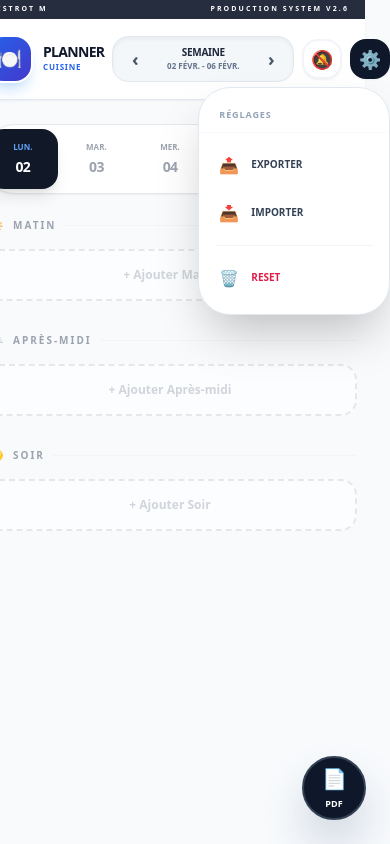
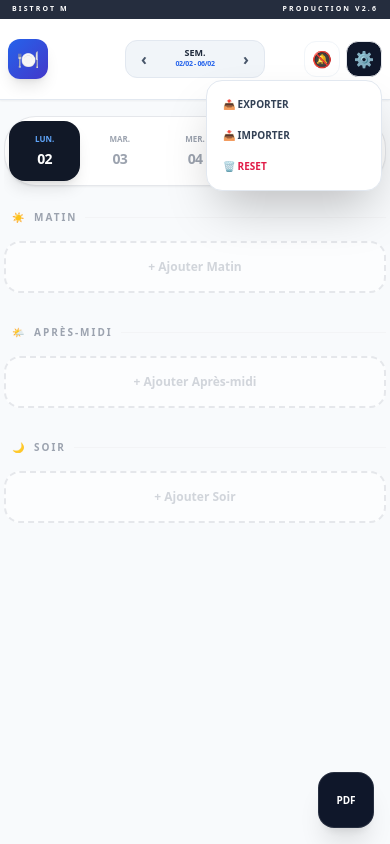
Before and after one commit to skherchache-oss/cuisine-planner, a React (Vite) app: page / in a window 390 px wide. Both pictures are taken after a click on the button "⚙️". Built offline with nearby package versions, Linux system fonts and the light colour scheme.

Commit message:
Fix mobile drag and drop and input font size

```diff
--- a/App.tsx
+++ b/App.tsx
@@ -30,7 +30,7 @@ const App: React.FC = () => {
 
   const currentWeekStart = startOfDay(startOfWeek(addWeeks(new Date(), weekOffset), { weekStartsOn: 1 }));
   const currentWeekEnd = addDays(currentWeekStart, 4);
-  const weekLabel = `${format(currentWeekStart, 'dd MMM', { locale: fr })} - ${format(currentWeekEnd, 'dd MMM', { locale: fr })}`;
+  const weekLabel = `${format(currentWeekStart, 'dd/MM')} - ${format(currentWeekEnd, 'dd/MM')}`;
 
   useEffect(() => {
     const saved = localStorage.getItem('cuisine_tasks');
@@ -151,76 +151,58 @@ const App: React.FC = () => {
 
   return (
     <div className="min-h-screen bg-[#F8FAFC] pb-24 overflow-x-hidden flex flex-col font-sans">
-      {/* Top Status Bar (Ultra Fine) */}
-      <div className="no-print bg-[#0F172A] text-white py-1 px-4 flex justify-between items-center text-[7px] font-bold uppercase tracking-[0.3em] opacity-90">
+      <div className="no-print bg-[#0F172A] text-white py-1 px-3 flex justify-between items-center text-[7px] font-bold uppercase tracking-[0.3em] opacity-90">
         <span>BISTROT M</span>
-        <span>PRODUCTION SYSTEM v2.6</span>
+        <span>PRODUCTION v2.6</span>
       </div>
 
-      <header className="no-print bg-white border-b border-slate-200 sticky top-0 z-[60] shadow-sm">
-        <div className="max-w-7xl mx-auto px-3 h-20 sm:h-24 flex items-center justify-between gap-2">
+      <header className="no-print bg-white border-b border-slate-200 sticky top-0 z-[60] shadow-sm px-2">
+        <div className="max-w-7xl mx-auto h-20 grid grid-cols-3 items-center">
 
-          {/* LOGO & TITRE : Plus imposant */}
-          <div className="flex items-center gap-3 shrink-0">
-            <div className="bg-gradient-to-br from-blue-600 to-indigo-700 w-11 h-11 sm:w-14 sm:h-14 flex items-center justify-center rounded-2xl text-white text-xl sm:text-2xl shadow-lg shadow-blue-200 ring-2 ring-white">
+          {/* GAUCHE : LOGO & TITRE */}
+          <div className="flex items-center gap-2">
+            <div className="bg-gradient-to-br from-blue-600 to-indigo-700 w-10 h-10 flex items-center justify-center rounded-xl text-white text-lg shadow-lg">
               🍽️
             </div>
-            <div className="flex flex-col">
-              <h1 className="font-black text-slate-900 text-sm sm:text-xl tracking-tighter uppercase leading-none">
-                Planner
-              </h1>
-              <span className="text-[8px] sm:text-[10px] font-bold text-blue-600 uppercase tracking-widest mt-0.5">Cuisine</span>
-            </div>
+            <h1 className="hidden sm:block font-black text-slate-900 text-sm tracking-tighter uppercase">Planner</h1>
           </div>
 
-          {/* CENTRE : NAVIGATION DATES (Capsule design) */}
-          <div className="flex items-center bg-slate-100/80 backdrop-blur rounded-2xl p-1 border border-slate-200 shadow-inner">
-            <button onClick={() => setWeekOffset(prev => prev - 1)} className="w-9 h-9 sm:w-11 sm:h-11 hover:bg-white hover:shadow-sm rounded-xl transition-all flex items-center justify-center text-lg text-slate-600 font-bold">‹</button>
-            <div className="px-2 sm:px-4 flex flex-col items-center min-w-[100px] sm:min-w-[140px]">
-              <span className="text-[10px] sm:text-xs font-black text-slate-800 uppercase tracking-tight">Semaine</span>
-              <span className="text-[8px] sm:text-[9px] font-bold text-slate-500 uppercase">{weekLabel}</span>
+          {/* CENTRE : NAVIGATION DATES (Compacte) */}
+          <div className="flex items-center bg-slate-100 rounded-xl p-0.5 border border-slate-200 justify-self-center">
+            <button onClick={() => setWeekOffset(prev => prev - 1)} className="w-8 h-8 flex items-center justify-center text-slate-600 font-bold">‹</button>
+            <div className="px-1 flex flex-col items-center min-w-[70px] sm:min-w-[120px]">
+              <span className="text-[9px] font-black text-slate-800 uppercase leading-none">Sem.</span>
+              <span className="text-[7px] sm:text-[9px] font-bold text-blue-600 uppercase mt-0.5 tracking-tighter">{weekLabel}</span>
             </div>
-            <button onClick={() => setWeekOffset(prev => prev + 1)} className="w-9 h-9 sm:w-11 sm:h-11 hover:bg-white hover:shadow-sm rounded-xl transition-all flex items-center justify-center text-lg text-slate-600 font-bold">›</button>
+            <button onClick={() => setWeekOffset(prev => prev + 1)} className="w-8 h-8 flex items-center justify-center text-slate-600 font-bold">›</button>
           </div>
 
-          {/* DROITE : ACTIONS (Plus gros boutons) */}
-          <div className="flex items-center gap-2">
+          {/* DROITE : ACTIONS (Plaquées à droite) */}
+          <div className="flex items-center gap-1.5 justify-self-end">
             <button
               onClick={handleRequestPermission}
-              className={`w-10 h-10 sm:w-12 sm:h-12 flex items-center justify-center rounded-2xl border-2 transition-all shadow-sm ${
-                notifPermission === 'granted'
-                  ? 'bg-emerald-50 text-emerald-600 border-emerald-100'
-                  : 'bg-white text-slate-300 border-slate-100 active:scale-90'
+              className={`w-9 h-9 flex items-center justify-center rounded-xl border transition-all ${
+                notifPermission === 'granted' ? 'bg-emerald-50 text-emerald-600 border-emerald-100' : 'bg-white text-slate-300 border-slate-100'
               }`}
             >
-              <span className="text-lg">{notifPermission === 'granted' ? '🔔' : '🔕'}</span>
+              <span className="text-base">{notifPermission === 'granted' ? '🔔' : '🔕'}</span>
             </button>
 
             <div className="relative">
               <button
                 onClick={() => setIsSettingsOpen(!isSettingsOpen)}
-                className={`w-10 h-10 sm:w-12 sm:h-12 flex items-center justify-center rounded-2xl border-2 transition-all shadow-sm active:scale-90 ${
-                  isSettingsOpen ? 'bg-slate-900 border-slate-900 text-white' : 'bg-white text-slate-600 border-slate-100'
+                className={`w-9 h-9 flex items-center justify-center rounded-xl border transition-all ${
+                  isSettingsOpen ? 'bg-slate-900 text-white' : 'bg-white text-slate-600 border-slate-100 shadow-sm'
                 }`}
               >
-                <span className="text-lg">⚙️</span>
+                <span className="text-base">⚙️</span>
               </button>
 
               {isSettingsOpen && (
-                <div className="absolute top-[120%] right-0 w-48 bg-white border border-slate-200 rounded-[2rem] shadow-2xl py-3 z-[70] animate-in fade-in zoom-in duration-200">
-                  <div className="px-5 pb-2 mb-2 border-b border-slate-50">
-                    <span className="text-[9px] font-black text-slate-400 uppercase tracking-widest">Réglages</span>
-                  </div>
-                  <button onClick={handleExportData} className="w-full text-left px-5 py-3 text-[10px] font-black text-slate-700 hover:bg-slate-50 flex items-center gap-3 uppercase">
-                    <span className="text-base">📤</span> Exporter
-                  </button>
-                  <button onClick={() => fileInputRef.current?.click()} className="w-full text-left px-5 py-3 text-[10px] font-black text-slate-700 hover:bg-slate-50 flex items-center gap-3 uppercase">
-                    <span className="text-base">📥</span> Importer
-                  </button>
-                  <div className="mx-4 my-2 border-t border-slate-100"></div>
-                  <button onClick={() => { if(confirm("Supprimer tout ?")) setTasks([]); setIsSettingsOpen(false); }} className="w-full text-left px-5 py-3 text-[10px] font-black text-rose-600 hover:bg-rose-50 flex items-center gap-3 uppercase">
-                    <span className="text-base">🗑️</span> Reset
-                  </button>
+                <div className="absolute top-[110%] right-0 w-44 bg-white border border-slate-200 rounded-2xl shadow-2xl py-2 z-[70]">
+                  <button onClick={handleExportData} className="w-full text-left px-4 py-2 text-[10px] font-black text-slate-700 hover:bg-slate-50 flex items-center gap-3 uppercase">📤 Exporter</button>
+                  <button onClick={() => fileInputRef.current?.click()} className="w-full text-left px-4 py-2 text-[10px] font-black text-slate-700 hover:bg-slate-50 flex items-center gap-3 uppercase">📥 Importer</button>
+                  <button onClick={() => { if(confirm("Reset ?")) setTasks([]); setIsSettingsOpen(false); }} className="w-full text-left px-4 py-2 text-[10px] font-black text-rose-600 hover:bg-rose-50 flex items-center gap-3 uppercase">🗑️ Reset</button>
                 </div>
               )}
             </div>
@@ -229,7 +211,7 @@ const App: React.FC = () => {
         <input type="file" ref={fileInputRef} onChange={handleFileChange} accept=".json" className="hidden" />
       </header>
 
-      <main className="no-print w-full max-w-7xl mx-auto px-2 sm:px-4 mt-6 flex-1">
+      <main className="no-print w-full max-w-7xl mx-auto px-1 sm:px-4 mt-4 flex-1">
         <WeeklyCalendar
           tasks={tasks}
           currentTime={currentTime}
@@ -241,24 +223,17 @@ const App: React.FC = () => {
           weekStartDate={currentWeekStart}
         />
 
-        {/* Alerts Monitor */}
         {activeAlerts.length > 0 && (
-          <div className="mt-10 px-2 pb-10">
-            <h3 className="text-[11px] font-black text-slate-400 mb-4 flex items-center gap-3 uppercase tracking-[0.3em]">
-              <div className="h-1 flex-1 bg-slate-200 rounded-full"></div>
-              Live Monitor
-              <div className="h-1 flex-1 bg-slate-200 rounded-full"></div>
-            </h3>
-            <div className="grid grid-cols-1 sm:grid-cols-2 gap-3">
+          <div className="mt-8 px-2">
+            <h3 className="text-[10px] font-black text-slate-400 mb-3 flex items-center gap-2 uppercase tracking-[0.2em]">Monitor</h3>
+            <div className="grid grid-cols-1 gap-2">
               {activeAlerts.map(alertTask => (
-                <div key={alertTask.id} className={`p-4 rounded-3xl border-2 flex items-center gap-4 bg-white shadow-sm transition-all ${alertTask.status === 'ongoing' ? 'border-orange-100' : 'border-blue-50'}`}>
-                  <div className={`w-12 h-12 rounded-2xl flex items-center justify-center text-xl shadow-inner ${alertTask.status === 'ongoing' ? 'bg-orange-100' : 'bg-blue-50'}`}>
-                    {alertTask.status === 'ongoing' ? '🔥' : '🕒'}
-                  </div>
-                  <div className="flex-1">
-                    <div className="font-black text-xs uppercase text-slate-800">{alertTask.name}</div>
-                    <div className="text-[10px] font-bold text-slate-400 uppercase mt-0.5">
-                      Reste {Math.floor(alertTask.remainingSeconds / 60)} min
+                <div key={alertTask.id} className="p-3 rounded-2xl border flex items-center gap-3 bg-white shadow-sm border-slate-100">
+                  <span className="text-lg">{alertTask.status === 'ongoing' ? '🔥' : '🕒'}</span>
+                  <div className="flex-1 min-w-0">
+                    <div className="font-black text-[10px] uppercase truncate">{alertTask.name}</div>
+                    <div className="text-[8px] font-bold text-slate-400 uppercase">
+                      {Math.floor(alertTask.remainingSeconds / 60)} min
                     </div>
                   </div>
                 </div>
@@ -268,19 +243,13 @@ const App: React.FC = () => {
         )}
       </main>
 
-      {/* FAB - Bouton PDF Plus gros et stylé */}
-      <div className="fixed bottom-6 right-6 z-40 no-print">
+      <div className="fixed bottom-4 right-4 z-40 no-print">
         <button
           onClick={handleDownloadPDF}
           disabled={isGeneratingPdf}
-          className="bg-slate-900 text-white w-16 h-16 rounded-[2rem] shadow-2xl shadow-slate-400 flex flex-col items-center justify-center transition-all active:scale-90 disabled:opacity-50 border-2 border-slate-700"
+          className="bg-slate-900 text-white w-14 h-14 rounded-2xl shadow-xl flex items-center justify-center border border-white/10"
         >
-          {isGeneratingPdf ? <div className="w-5 h-5 border-2 border-white/30 border-t-white rounded-full animate-spin"></div> : (
-            <>
-              <span className="text-xl">📄</span>
-              <span className="font-black text-[9px] mt-1">PDF</span>
-            </>
-          )}
+          {isGeneratingPdf ? '⏳' : <span className="font-black text-[10px]">PDF</span>}
         </button>
       </div>
 
```
